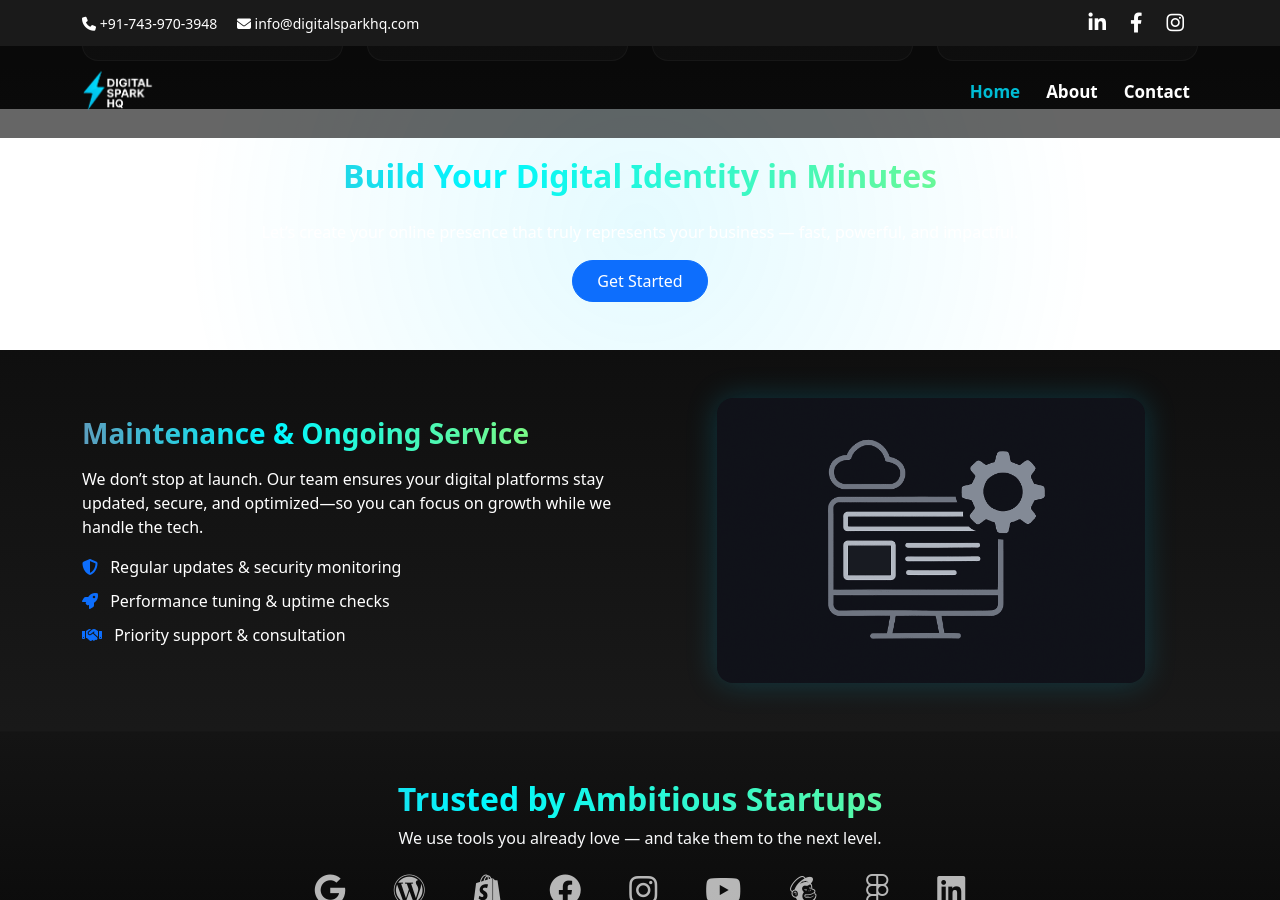
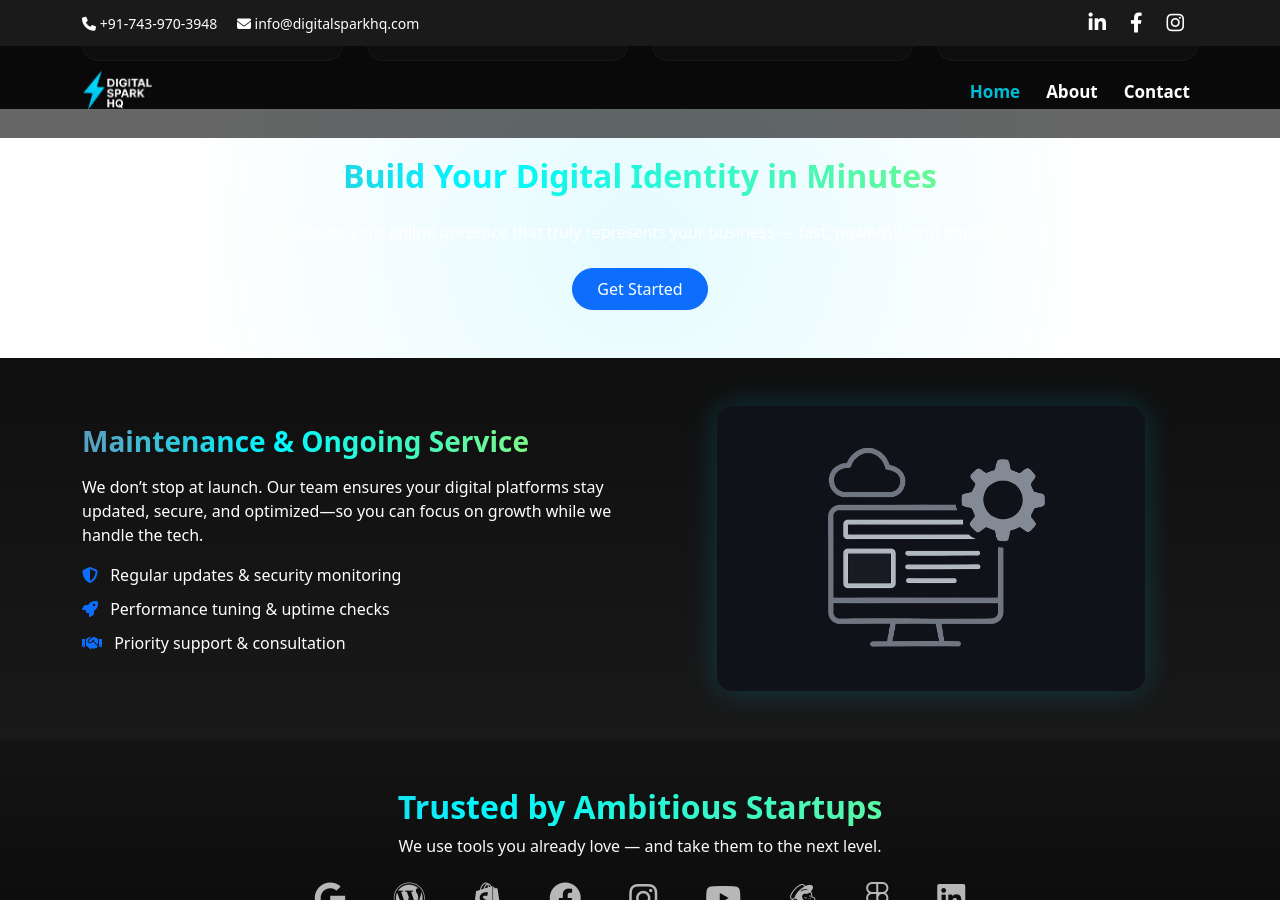
Before and after one commit to Iambiswajit-C/digitalsparkhq, a Jekyll site: the page built from index.md, in a window 1280 px wide and 900 px high, scrolled down 2204 px. Built offline with Jekyll 4.4.1, drawn with Linux system fonts in a browser that asks for light colours.

Commit message:
Update index.md

```diff
--- a/index.md
+++ b/index.md
@@ -135,7 +135,7 @@
 <section id="build-identity" class="py-5 text-center text-white position-relative">
   <div class="container fade-in">
     <h2 class="fw-bold gradient-text mb-4">Build Your Digital Identity in Minutes</h2>
-    <p>Let’s create your online presence that truly represents your business — fast, powerful, and impactful.</p>
+    <p class="mb-4">Let’s create your online presence that truly represents your business — fast, powerful, and impactful.</p>
     <a href="{{ '/contact' | relative_url }}" class="btn btn-primary px-4 py-2 rounded-pill">Get Started</a>
   </div>
 </section>
```
